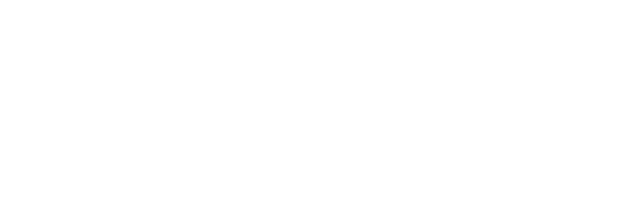
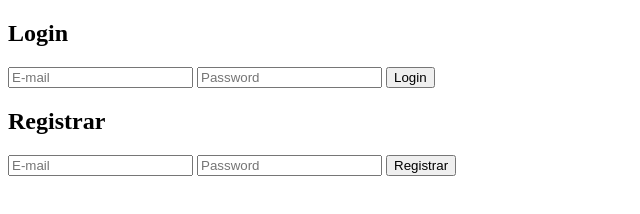
Before and after one commit to J-Robalo/autenticacao-usuarios-firebase, a plain HTML site: page index.html in a window 1280 px wide. Shown: the whole page, without its empty margins (0-640 px from the left). Drawn offline with Linux system fonts and the light colour scheme.

Commit message:
Criando os campos de autenticação no HTML

```diff
--- a/index.html
+++ b/index.html
@@ -6,9 +6,27 @@
   <meta http-equiv="X-UA-Compatible" content="IE=edge">
   <meta name="viewport" content="width=device-width, initial-scale=1.0">
   <title>Autenticação de Usuário com Firebase</title>
+  <link rel="stylesheet" href="style.css">
 </head>
 
 <body>
+  <div>
+    <h2>Login</h2>
+    <input type="email" id="login-email" name="login-email" placeholder="E-mail">
+    <input type="password" id="login-password" name="login-password" placeholder="Password">
+    <button id="login-btn">Login</button>
+  </div>
+
+  <div>
+    <h2>Registrar</h2>
+    <input type="email" id="register-email" name="register-email" placeholder="E-mail">
+    <input type="password" id="register-password" name="register-password" placeholder="Password">
+    <button id="login-btn">Registrar</button>
+  </div>
+
+  <div>
+    <h2></h2>
+  </div>
 
 </body>
 
```
